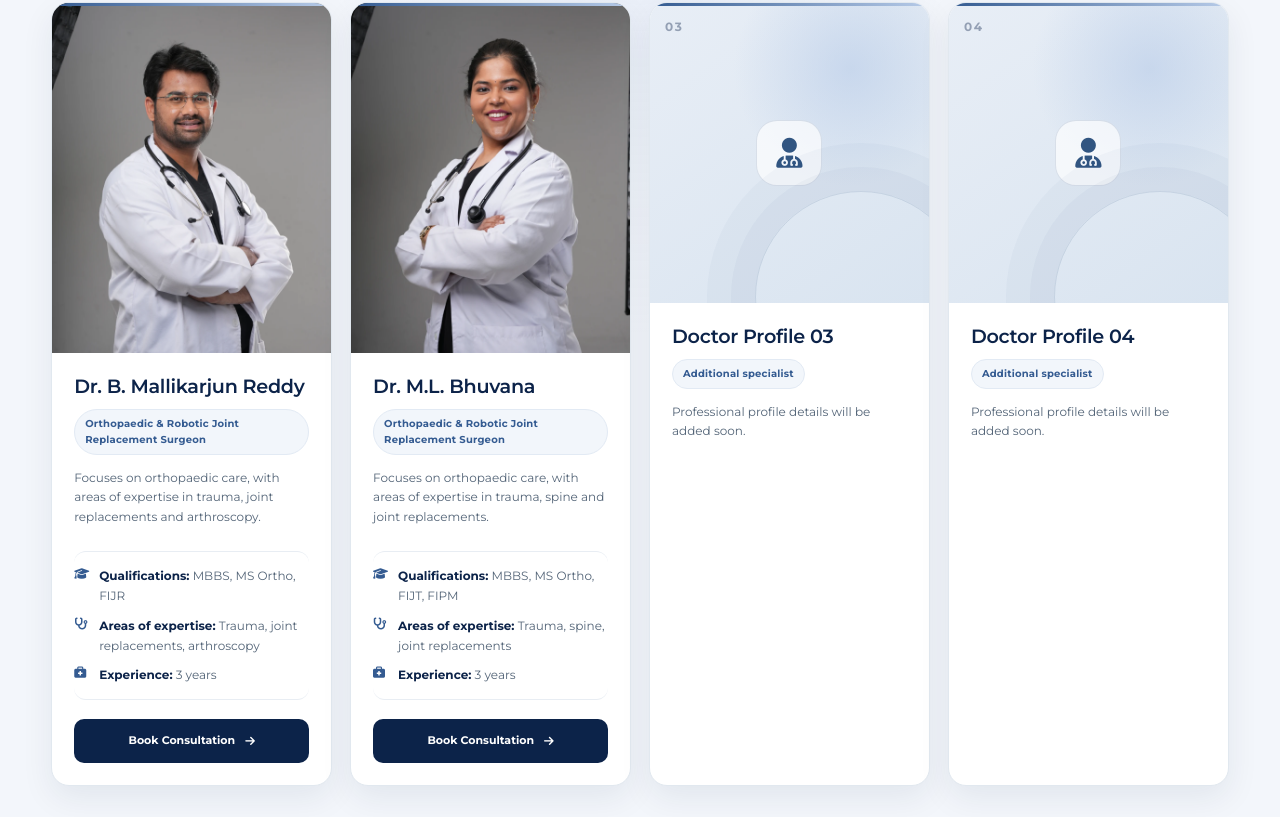
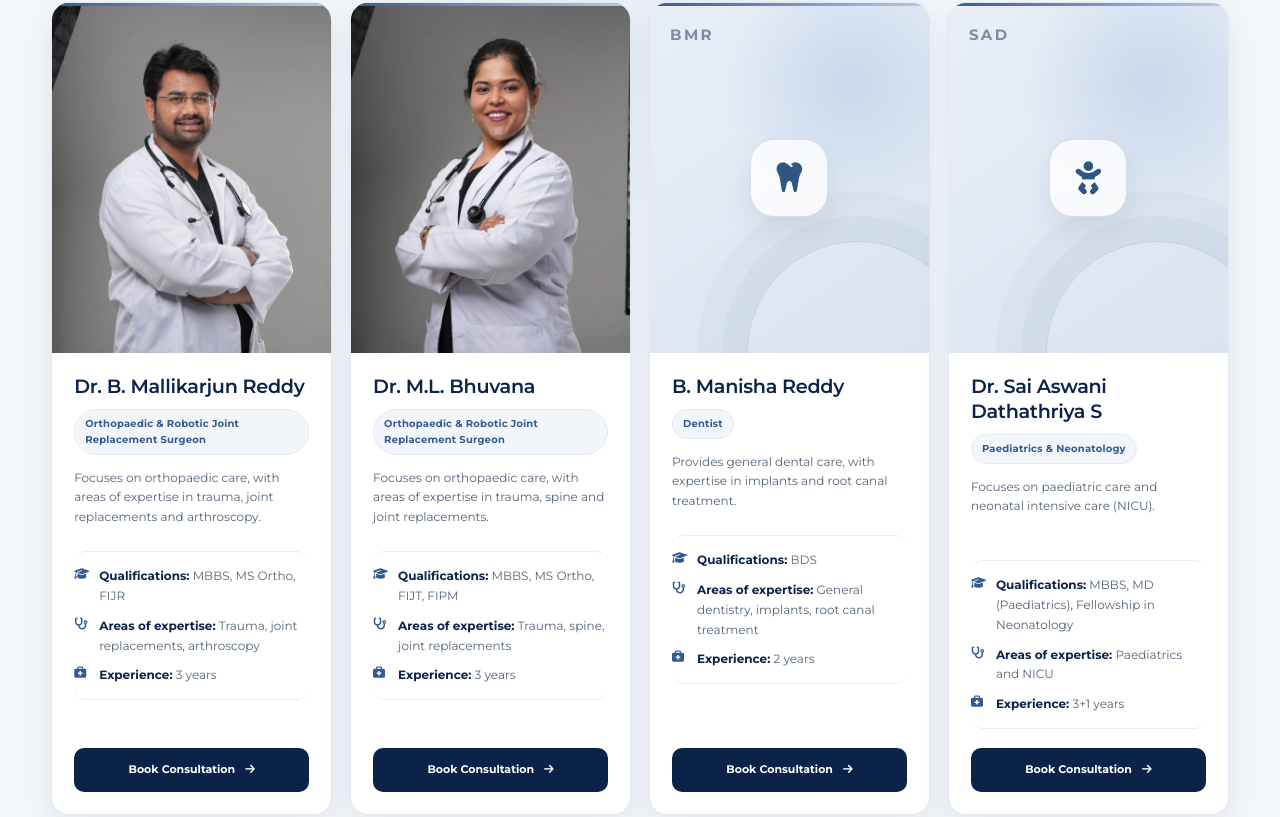
Before and after one commit to ramakrishna49/Aligned-Bones, a plain HTML site: page doctor.html in a window 1280 px wide. Shown: the part 792-1609 px from the top of the page. Drawn offline with Linux system fonts and the light colour scheme.

Commit message:
Add Manisha Reddy and Sai Aswani doctor profiles

```diff
--- a/css/style.css
+++ b/css/style.css
@@ -2865,6 +2865,14 @@ img,picture,video,iframe{max-width:100%}
 .navbar.scrolled{background:rgba(255,255,255,.98);backdrop-filter:blur(20px) saturate(180%);-webkit-backdrop-filter:blur(20px) saturate(180%)}
 @media(max-width:1100px){.navbar:not(.scrolled) .nav-links.active>li>a{color:var(--navy)!important}.navbar:not(.scrolled) .nav-links.active>li>a.active{color:var(--accent)!important}}
 
+/* Branded profile artwork for doctors without an uploaded portrait. */
+.doctor-profile-visual{position:relative;display:grid;width:100%;height:350px;place-items:center;overflow:hidden;background:radial-gradient(circle at 72% 22%,rgba(183,203,232,.58),transparent 38%),linear-gradient(145deg,#e8eef6,#d9e4f0);color:#315581}
+.doctor-profile-visual::after{position:absolute;right:-40px;bottom:-110px;width:220px;height:220px;border:1px solid rgba(49,85,129,.14);border-radius:50%;box-shadow:0 0 0 25px rgba(49,85,129,.04),0 0 0 50px rgba(49,85,129,.03);content:""}
+.doctor-profile-visual>span{position:absolute;top:20px;left:20px;color:rgba(12,35,73,.48);font-size:15px;font-weight:800;letter-spacing:.16em}
+.doctor-profile-visual>i{z-index:1;display:grid;width:78px;height:78px;place-items:center;border:1px solid rgba(49,85,129,.16);border-radius:24px;background:rgba(255,255,255,.78);box-shadow:0 12px 28px rgba(12,35,73,.08);font-size:34px}
+@media(max-width:1050px){.doctor-profile-visual{height:330px}}
+@media(max-width:650px){.doctor-profile-visual{height:360px}}
+
 /* Tablet footer: keep link groups balanced and the clinic address easy to scan. */
 @media(min-width:651px) and (max-width:1050px){
  .footer .footer-grid{grid-template-columns:repeat(3,minmax(0,1fr));gap:30px 24px}
--- a/doctor.html
+++ b/doctor.html
@@ -8,7 +8,7 @@
 
     <link href="https://fonts.googleapis.com/css2?family=Montserrat:wght@400;500;600;700&amp;display=swap" rel="stylesheet">
     <link rel="stylesheet" href="https://cdnjs.cloudflare.com/ajax/libs/font-awesome/6.5.2/css/all.min.css">
-    <link rel="stylesheet" href="css/style.css?v=20261119.2">
+    <link rel="stylesheet" href="css/style.css?v=20261120.1">
     <link rel="stylesheet" href="css/catalog.css?v=20261119.3">
 </head>
 <body>
@@ -131,22 +131,38 @@
                         </div>
                     </div>
                 </div>
-                <!-- Doctor 3 placeholder -->
-                <div class="doctor-card reveal doctor-placeholder-card">
-                    <div class="doctor-placeholder-visual" aria-hidden="true"><span>03</span><i class="fa-solid fa-user-doctor"></i></div>
+                <!-- Doctor 3 -->
+                <div class="doctor-card reveal">
+                    <div class="doctor-profile-visual" aria-hidden="true"><span>BMR</span><i class="fa-solid fa-tooth"></i></div>
                     <div class="doctor-info">
-                        <h3>Doctor Profile 03</h3>
-                        <div class="doctor-role">Additional specialist</div>
-                        <p>Professional profile details will be added soon.</p>
+                        <h3>B. Manisha Reddy</h3>
+                        <div class="doctor-role">Dentist</div>
+                        <p>Provides general dental care, with expertise in implants and root canal treatment.</p>
+                        <div class="doctor-details">
+                            <div><i class="fa-solid fa-graduation-cap" aria-hidden="true"></i><span><strong>Qualifications:</strong> BDS</span></div>
+                            <div><i class="fa-solid fa-stethoscope" aria-hidden="true"></i><span><strong>Areas of expertise:</strong> General dentistry, implants, root canal treatment</span></div>
+                            <div><i class="fa-solid fa-briefcase-medical" aria-hidden="true"></i><span><strong>Experience:</strong> 2 years</span></div>
+                        </div>
+                        <div class="doctor-contact">
+                            <a href="booking.html" class="btn btn-primary">Book Consultation <i class="fa-solid fa-arrow-right" aria-hidden="true"></i></a>
+                        </div>
                     </div>
                 </div>
-                <!-- Doctor 4 placeholder -->
-                <div class="doctor-card reveal doctor-placeholder-card">
-                    <div class="doctor-placeholder-visual" aria-hidden="true"><span>04</span><i class="fa-solid fa-user-doctor"></i></div>
+                <!-- Doctor 4 -->
+                <div class="doctor-card reveal">
+                    <div class="doctor-profile-visual" aria-hidden="true"><span>SAD</span><i class="fa-solid fa-baby"></i></div>
                     <div class="doctor-info">
-                        <h3>Doctor Profile 04</h3>
-                        <div class="doctor-role">Additional specialist</div>
-                        <p>Professional profile details will be added soon.</p>
+                        <h3>Dr. Sai Aswani Dathathriya S</h3>
+                        <div class="doctor-role">Paediatrics &amp; Neonatology</div>
+                        <p>Focuses on paediatric care and neonatal intensive care (NICU).</p>
+                        <div class="doctor-details">
+                            <div><i class="fa-solid fa-graduation-cap" aria-hidden="true"></i><span><strong>Qualifications:</strong> MBBS, MD (Paediatrics), Fellowship in Neonatology</span></div>
+                            <div><i class="fa-solid fa-stethoscope" aria-hidden="true"></i><span><strong>Areas of expertise:</strong> Paediatrics and NICU</span></div>
+                            <div><i class="fa-solid fa-briefcase-medical" aria-hidden="true"></i><span><strong>Experience:</strong> 3+1 years</span></div>
+                        </div>
+                        <div class="doctor-contact">
+                            <a href="booking.html" class="btn btn-primary">Book Consultation <i class="fa-solid fa-arrow-right" aria-hidden="true"></i></a>
+                        </div>
                     </div>
                 </div>
             </div>
```
Also changed, not shown: about.html (+1 -1 lines), blog.html (+1 -1 lines), booking.html (+1 -1 lines), contact.html (+1 -1 lines), facilities-hospital-emergency.html (+1 -1 lines), facilities-integrative-care.html (+1 -1 lines), facilities-pharmacy-diagnostics.html (+1 -1 lines), facilities-specialty-regenerative.html (+1 -1 lines), index.html (+10 -10 lines), privacy-policy.html (+1 -1 lines), services-conditions-inflammation.html (+1 -1 lines), services-joint-mobility.html (+1 -1 lines), services-specialist-treatments.html (+1 -1 lines), services-spine-back.html (+1 -1 lines), 1 more files.
